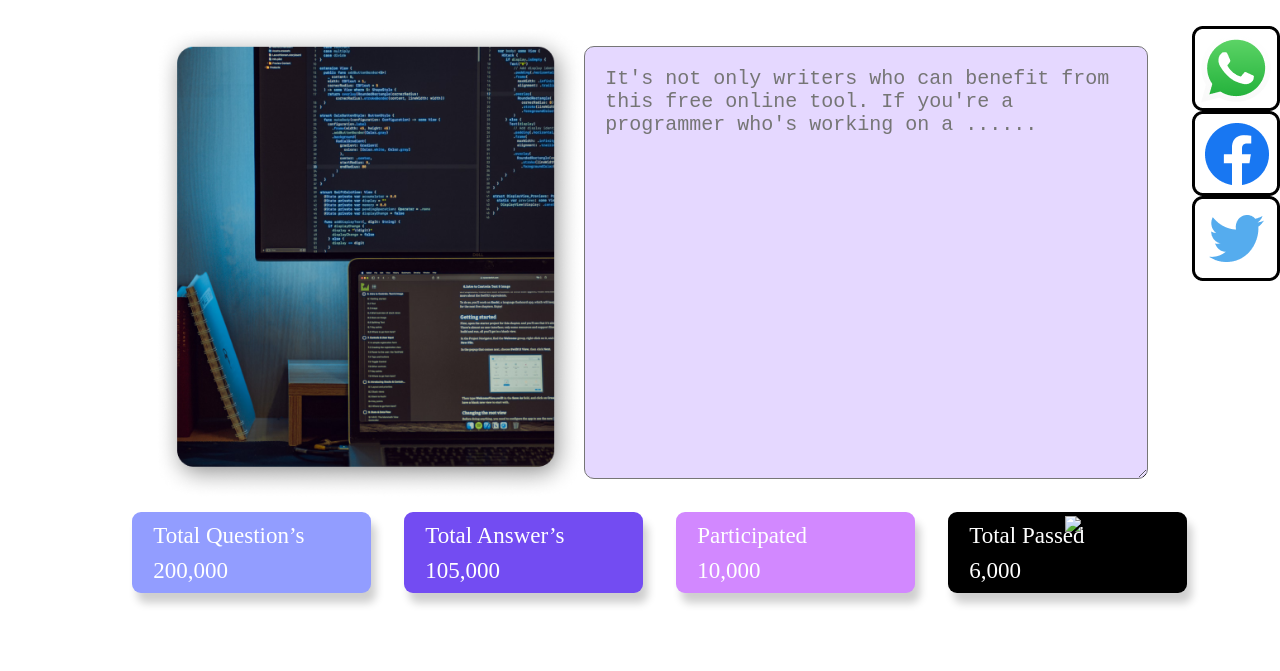
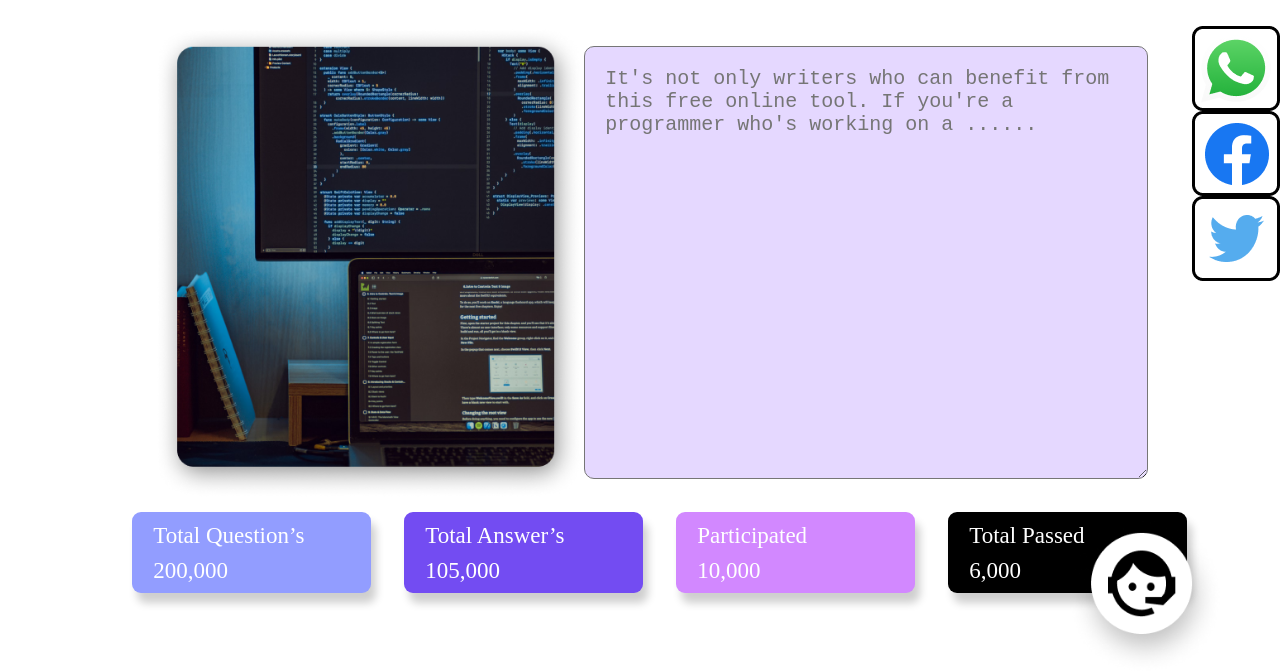
Before and after one commit to GauravChavan18/second_Micro-project, a plain HTML site: page index.html in a window 1280 px wide. Shown: the part 74-745 px from the top of the page. Drawn offline with Linux system fonts and the light colour scheme; a web font is replaced by a local one.

Commit message:
Update index.html

```diff
--- a/index.html
+++ b/index.html
@@ -68,7 +68,7 @@
             <div><span>Next</span><img src="images/Arrow 1.png" alt="" class="Arrow_img"></div>
         </div>
     </div>
-    <img src="Group 2.png" alt="img" class="Help_icon">
+    <img src="/images/Group 2.png" alt="img" class="Help_icon">
 
 
 </body>
```
